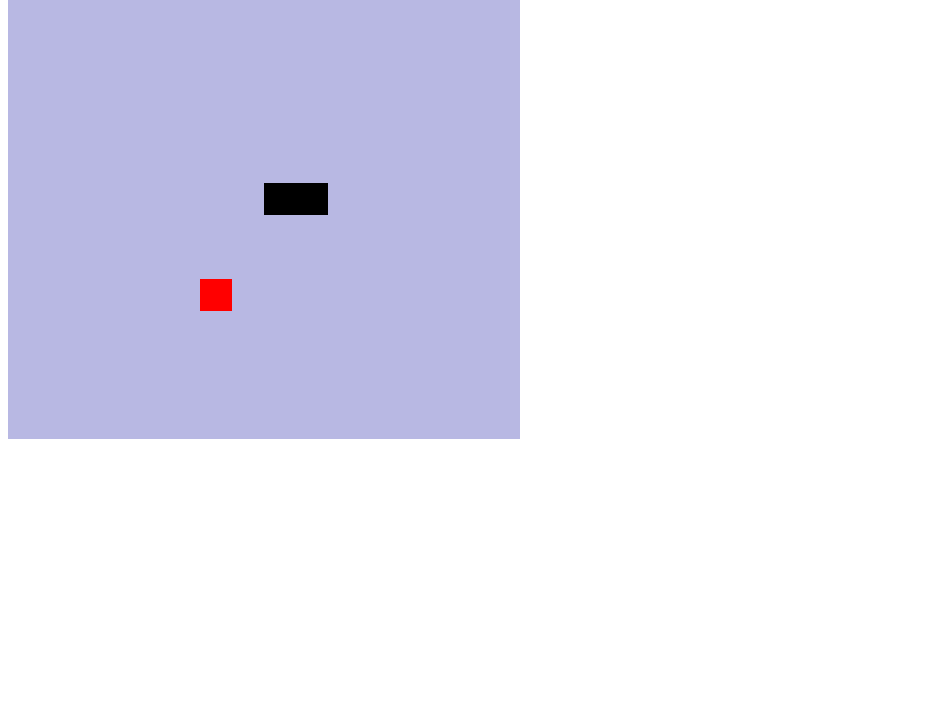
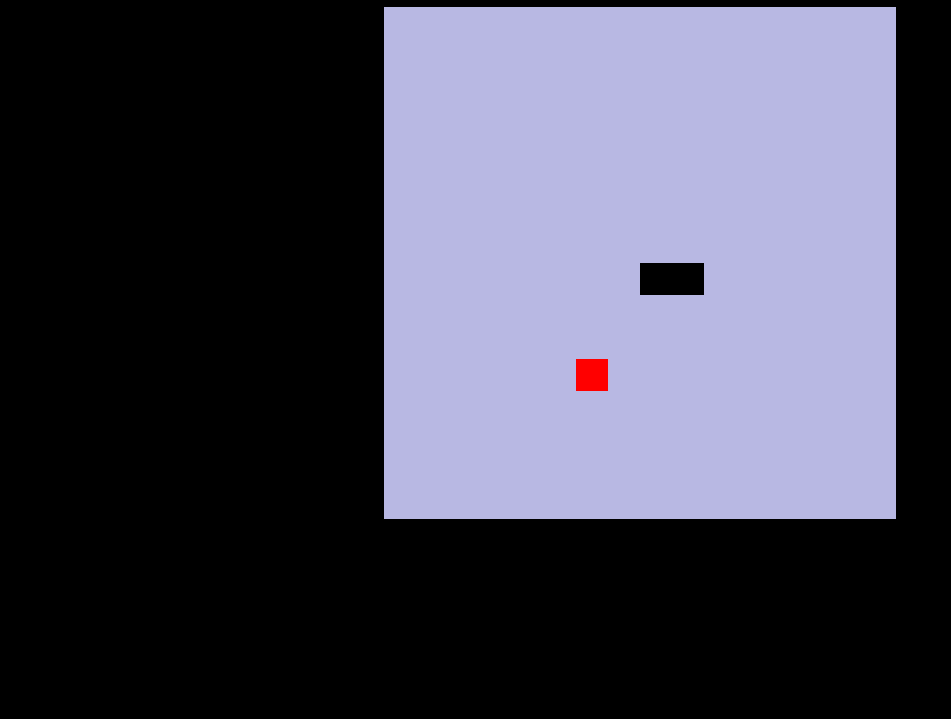
Before and after one commit to WesleyGCosta/Jogo_da_cobrinha, a plain HTML site: page index.html in a window 1280 px wide. Shown: the part 81-800 px from the top of the page, without its empty margins (0-951 px from the left). Drawn offline with Linux system fonts and the light colour scheme.

Commit message:
Aplicando css

```diff
--- a/index.html
+++ b/index.html
@@ -9,7 +9,8 @@
     <title>Jogo</title>
 </head>
 <body>
+    <h1>SNAKE GAME!</h1>
+
     <canvas id="snake" width="512" height="512"></canvas>
-
 </body>
 </html>
--- a/script.js
+++ b/script.js
@@ -47,10 +47,12 @@ function iniciarJogo() {
 
     for(i = 1; i < snake.length; i++)
     {
+        let contador = 0;
+        contador++;
         if(snake[0].x == snake[i].x && snake[0].y == snake[i].y)
         {
             clearInterval(jogo);
-            alert('Game Over :(');
+            alert('Game Over :(' + contador + " pontos");
         }
     }
 
--- a/style.css
+++ b/style.css
@@ -0,0 +1,9 @@
+body {
+    height: 95vh;
+    width: 95;
+    display: flex;
+    align-items: center;
+    flex-direction: column;
+    color: white;
+    background-color: black;
+}
```
